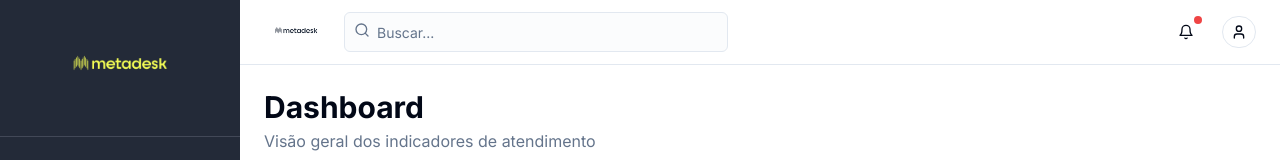
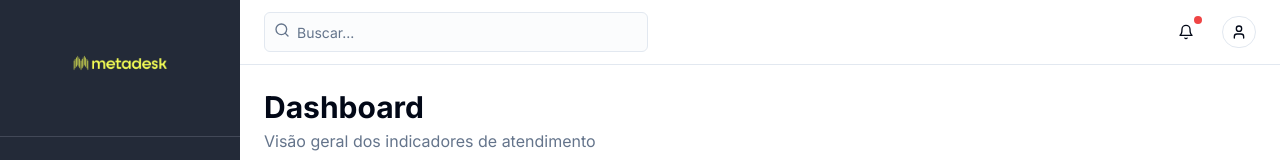
Before and after one commit to gvitordasilva/metadesk, a React (Vite) app: page /dashboard in a window 1280 px wide. Shown: the top 160 px of the page. Built offline with nearby package versions, Linux system fonts and the light colour scheme.

Commit message:
Visual edit in Lovable
Edited UI in Lovable

```diff
--- a/src/components/layout/Header.tsx
+++ b/src/components/layout/Header.tsx
@@ -7,7 +7,7 @@ export function Header() {
       <div className="flex h-16 items-center justify-between px-6">
         <div className="flex-1 flex gap-4 items-center">
           {/* Usamos o logo escuro no header que tem fundo claro */}
-          <img alt="Metadesk" className="h-16 hidden md:block object-contain" src="/lovable-uploads/933c8259-74fa-43d9-a5bb-1b16b209a0b5.png" />
+
           <div className="relative w-full max-w-sm">
             <Search className="absolute left-2.5 top-2.5 h-4 w-4 text-muted-foreground" />
             <Input type="search" placeholder="Buscar..." className="w-full pl-8 bg-muted/30" />
```
